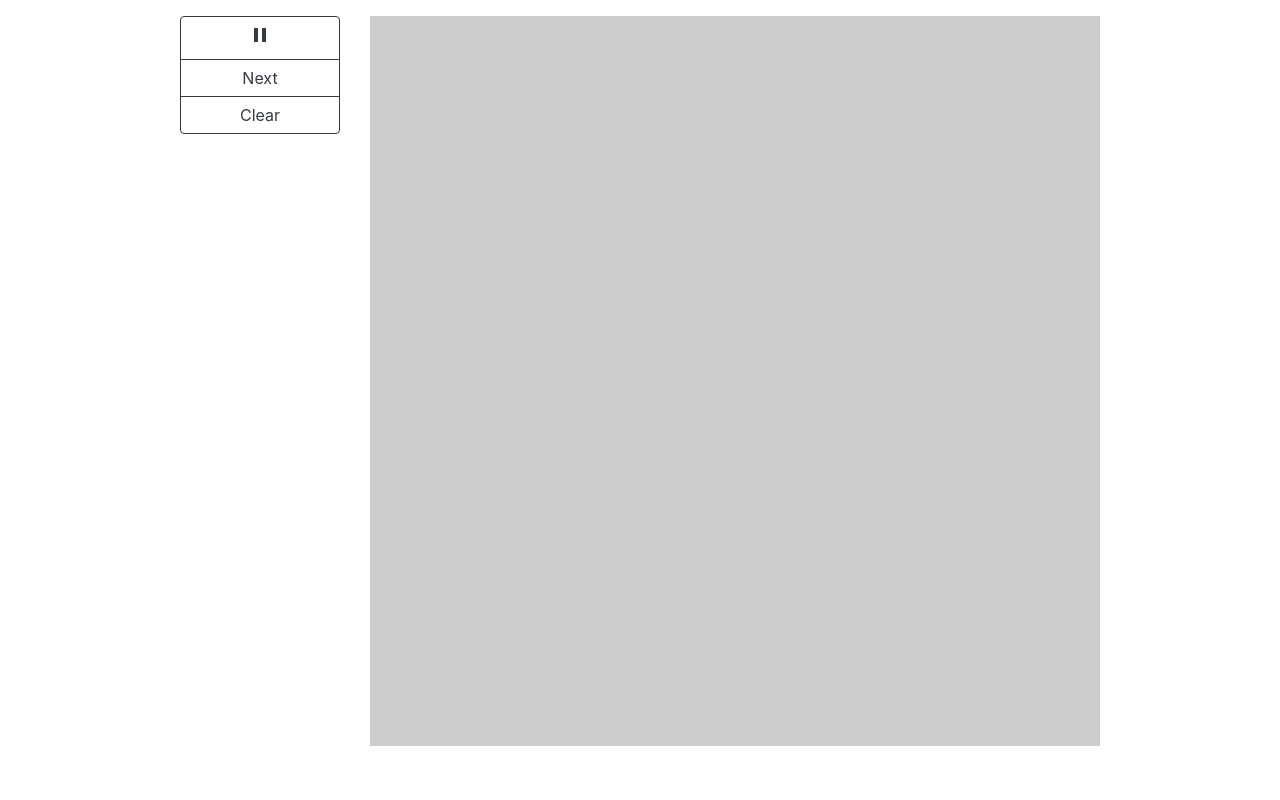
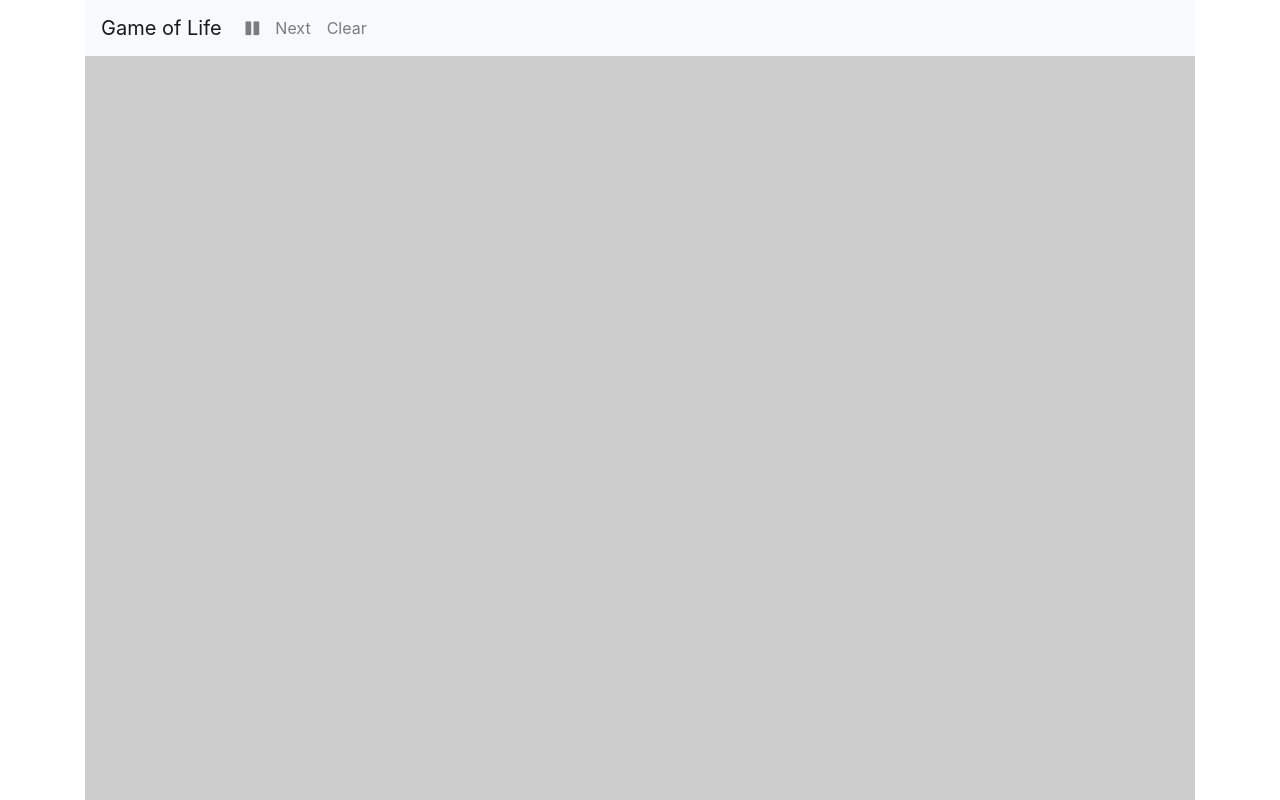
Before and after one commit to svenfoo/wasm-game-of-life, a website built with webpack: page www/index.html in a window 1280 px wide. Shown: the top 800 px of the page. Built offline with nearby package versions, Linux system fonts and the light colour scheme; what wasm-game-of-life would draw is missing.

Commit message:
Add navigation bar (#4)
* Add navigation bar

* Use title case for navbar header

```diff
--- a/www/index.html
+++ b/www/index.html
@@ -6,23 +6,30 @@
     <title>Conway's Game of Life</title>
     <!-- Bootstrap CSS -->
     <link rel="stylesheet" href="https://maxcdn.bootstrapcdn.com/bootstrap/4.0.0/css/bootstrap.min.css" integrity="sha384-Gn5384xqQ1aoWXA+058RXPxPg6fy4IWvTNh0E263XmFcJlSAwiGgFAW/dAiS6JXm" crossorigin="anonymous">
-    <!-- Material Icons -->
-    <link rel="stylesheet" href="https://fonts.googleapis.com/icon?family=Material+Icons">
+    <!-- TODO: use npm -->
+    <link rel="stylesheet" href="https://maxcdn.bootstrapcdn.com/font-awesome/4.3.0/css/font-awesome.min.css">
   </head>
   <body>
     <main class="main">
       <div class="container">
-        <div class="row justify-content-center pt-3">
-          <div class="col-2">
-            <div class="btn-group-vertical w-100" role="group">
-              <button type="button" class="btn btn-outline-dark" id="button-play-pause">
-                <i class="material-icons md-dark" id="icon-play-pause">play_arrow</i>
-              </button>
-              <button type="button" class="btn btn-outline-dark" id="button-next">Next</button>
-              <button type="button" class="btn btn-outline-dark" id="button-clear">Clear</button>
-            </div>
-          </div>
-          <div class="col-8">
+        <nav class="navbar navbar-expand navbar-light bg-light">
+          <a class="navbar-brand" href="#">Game of Life</a>
+          <ul class="navbar-nav mr-auto">
+            <li class="nav-item">
+              <a class="nav-link" href="#" id="button-play-pause">
+                <i class="fa fa-play" id="icon-play-pause"></i>
+              </a>
+            </li>
+            <li class="nav-item">
+              <a class="nav-link" href="#" id="button-next">Next</a>
+            </li>
+            <li class="nav-item">
+              <a class="nav-link" href="#" id="button-clear">Clear</a>
+            </li>
+          </ul>
+        </nav>
+        <div class="row">
+          <div class="col">
             <canvas class="w-100" id="game-of-life-canvas"></canvas>
           </div>
         </div>
--- a/www/index.js
+++ b/www/index.js
@@ -142,12 +142,12 @@ const renderLoop = () => {
 const playPauseIcon = document.getElementById("icon-play-pause");
 
 const play = () => {
-    playPauseIcon.textContent = "pause";
+    playPauseIcon.className = "fa fa-pause";
     renderLoop();
 };
 
 const pause = () => {
-    playPauseIcon.textContent = "play_arrow";
+    playPauseIcon.className = "fa fa-play";
     cancelAnimationFrame(animationId);
     animationId = null;
 };
@@ -161,7 +161,7 @@ const playPause = () => {
 }
 
 const playPauseButton = document.getElementById("button-play-pause");
-playPauseButton.addEventListener("click", event => { playPause(); });
+playPauseButton.addEventListener("click", event => { event.preventDefault(); playPause(); });
 
 window.addEventListener("keydown", event => {
     switch (event.code) {
@@ -181,7 +181,7 @@ const next = () => {
 }
 
 const nextButton = document.getElementById("button-next");
-nextButton.addEventListener("click", event => { next(); });
+nextButton.addEventListener("click", event => { event.preventDefault(); next(); });
 
 const clear = () => {
     universe.clear();
@@ -189,6 +189,6 @@ const clear = () => {
 }
 
 const clearButton = document.getElementById("button-clear");
-clearButton.addEventListener("click", event => { clear(); });
+clearButton.addEventListener("click", event => { event.preventDefault(); clear(); });
 
 play();
```
Also changed, not shown: www/favicon.ico (added).
